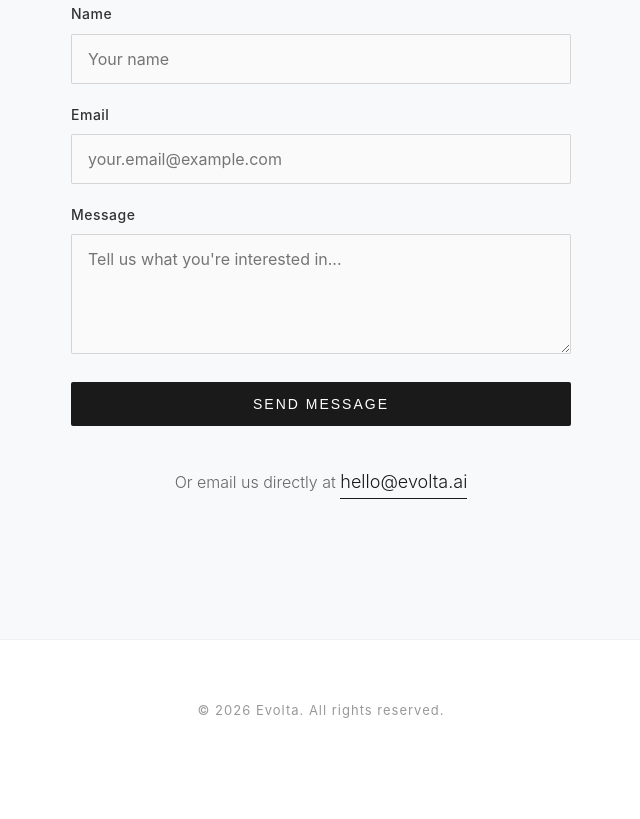
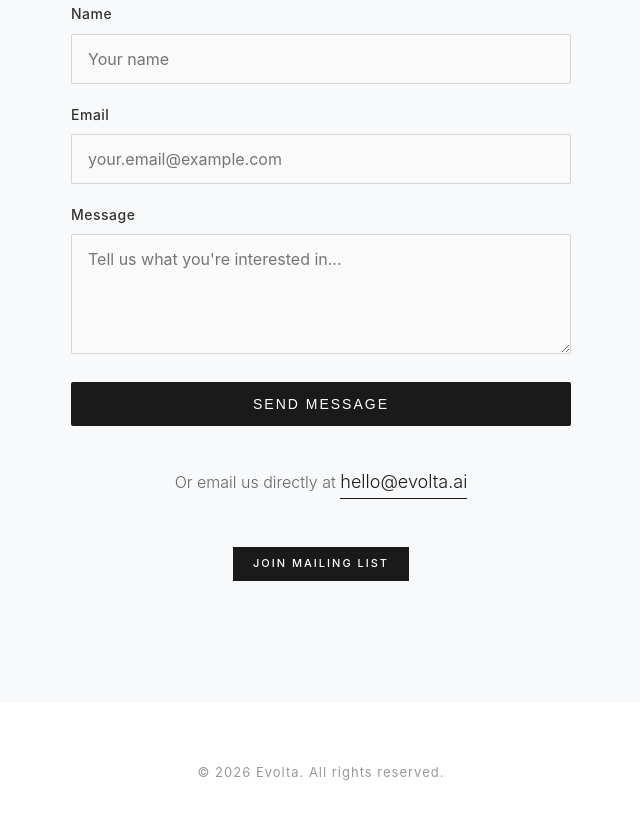
Before and after one commit to striris/Evolta, a plain HTML site: page index.html in a window 1280 px wide. Shown: the part 3012-3831 px from the top of the page, without its empty margins (319-959 px from the left). Before the commit the page ends 3793 px from the top, so only its background shows below. Drawn offline with Linux system fonts and the light colour scheme.

Commit message:
Add mailing list subscription link to index.html

```diff
--- a/index.html
+++ b/index.html
@@ -607,6 +607,11 @@
             <p class="contact-info" style="margin-top: 40px; font-size: 16px;">
                 Or email us directly at <a href="mailto:hello@evolta.ai" class="contact-email" style="font-size: 18px; margin-top: 0;">hello@evolta.ai</a>
             </p>
+            <div style="margin-top: 24px;">
+                <a class="coming-soon" href="mailto:hello@evolta.ai?subject=Subscribe%20to%20Evolta%20Updates&body=Hi%20Evolta%20team%2C%0A%0APlease%20add%20me%20to%20the%20mailing%20list%20for%20updates.%0A%0AName%3A%20%0AEmail%3A%20%0A%0AThanks!">
+                    Join Mailing List
+                </a>
+            </div>
         </div>
     </section>
 
```
